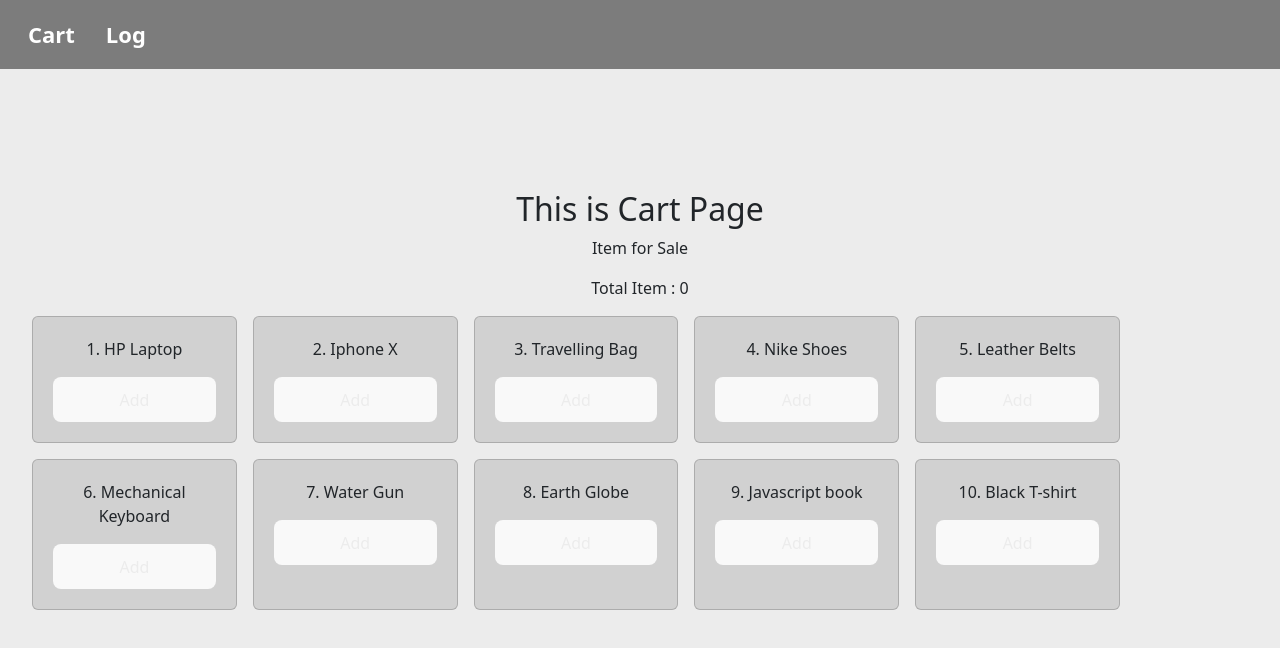
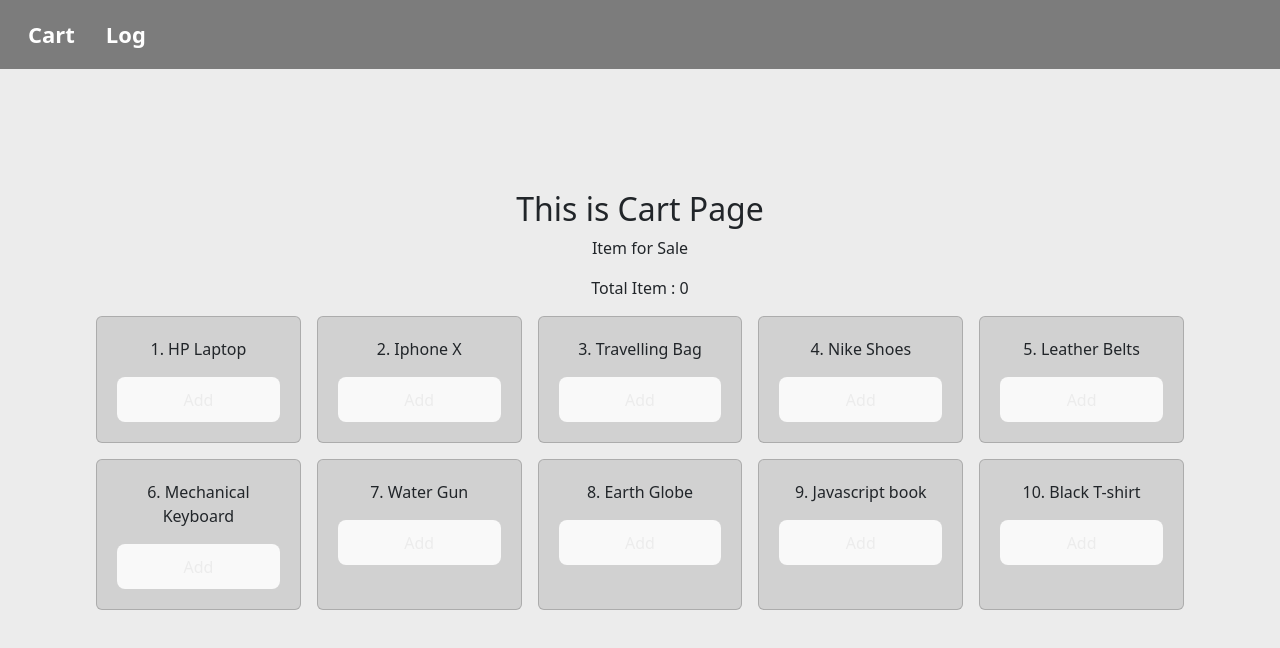
Before and after one commit to riyandrmd/Pertemuan-SinauCoding, a Vue app in the folder pertemuan_9/: page / in a window 1280 px wide. Shown: the top 648 px of the page. Built offline with nearby package versions, Linux system fonts and the light colour scheme.

Commit message:
edit styling

```diff
--- a/pertemuan_9/src/components/CardComponent.vue
+++ b/pertemuan_9/src/components/CardComponent.vue
@@ -19,7 +19,7 @@ let buttonText = props.isCartPage ? "Add" : "Remove";
 
 
 <template>
-  <div class="d-flex gap-3 flex-wrap">
+  <div class="d-flex gap-3 flex-wrap justify-content-center">
     <div class="card" v-for="data in itemShow" :key="data.id">
       <p>{{ data.id }}. {{ data.title }}</p>
       <button @click="isCartPage ? addCartItem(data) : deleteCartItem(data)">
```
